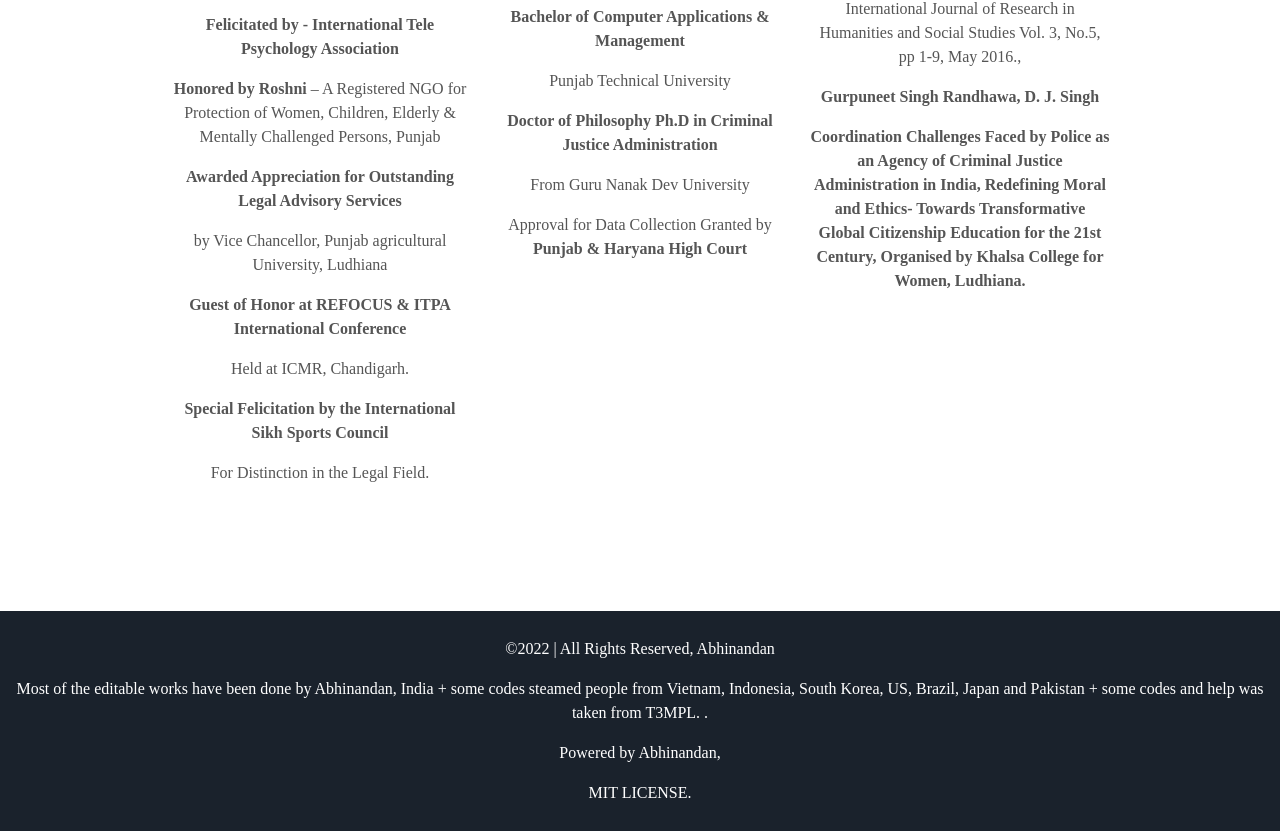
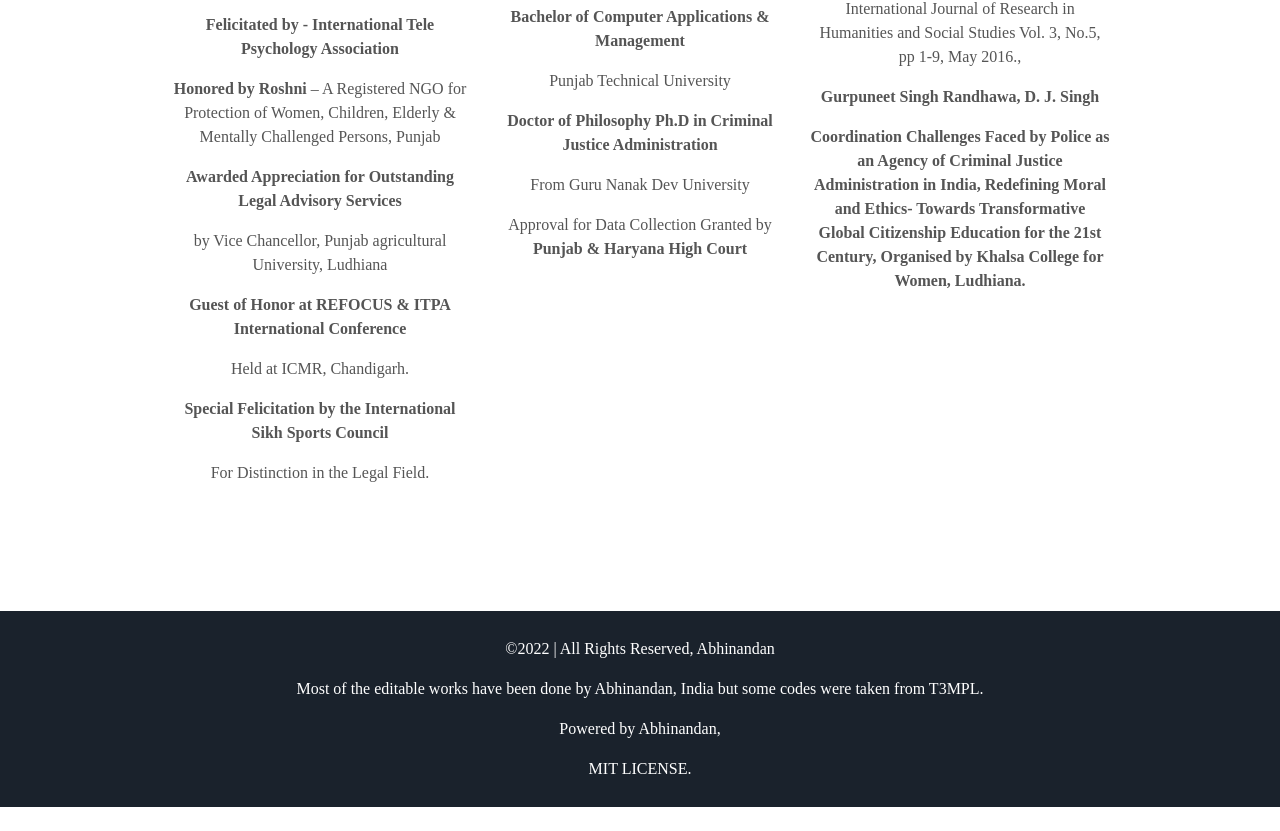
Before and after one commit to GPS-LAW/gpsassociates.github.io, a plain HTML site: page index.html in a window 1280 px wide. Shown: the part 1393-2224 px from the top of the page. After the commit the page ends 2200 px from the top, so only its background shows below. Drawn offline with nearby package versions, Linux system fonts and the light colour scheme; a web font is replaced by a local one.

Commit message:
Update index.html

```diff
--- a/index.html
+++ b/index.html
@@ -127,7 +127,7 @@
                 document.write('&copy;' + (new Date()).getFullYear());
             </script><noscript>&copy;2022</noscript> | All Rights Reserved, Abhinandan
         </p>
-        <p>Most of the editable works have been done by <a href="https://www.abhinandan.ga" target="_blank" rel="noopener noreferrer">Abhinandan</a>, India + some codes steamed people from Vietnam, Indonesia, South Korea, US, Brazil, Japan and Pakistan + some codes and help was taken from T3MPL. . </p>
+        <p>Most of the editable works have been done by <a href="https://www.abhinandan.ga" target="_blank" rel="noopener noreferrer">Abhinandan</a>, India but some codes were taken from T3MPL.  </p>
         <P>Powered by Abhinandan, </p>
         <P><a href="https://github.com/GPS-LAW/gpsassociates.github.io/blob/main/LICENSE" target="_blank" rel="noopener noreferrer">MIT LICENSE</a>.
     </footer>
```
